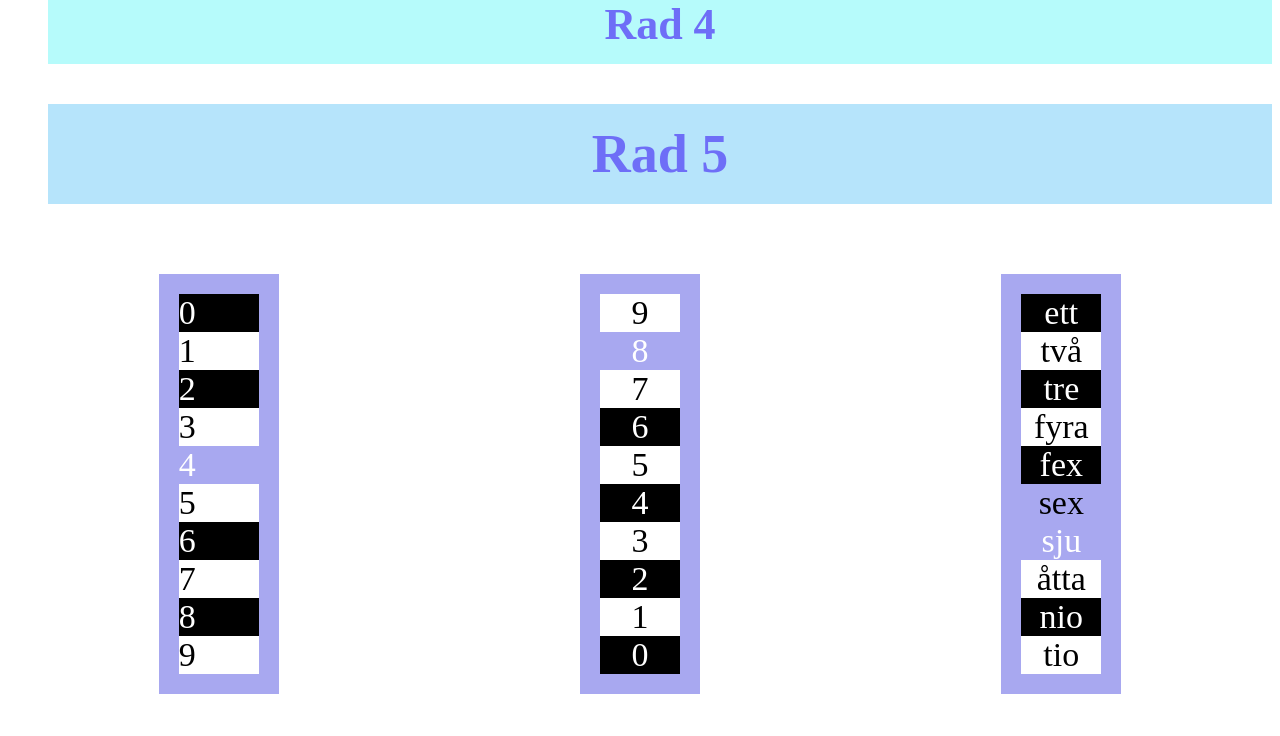
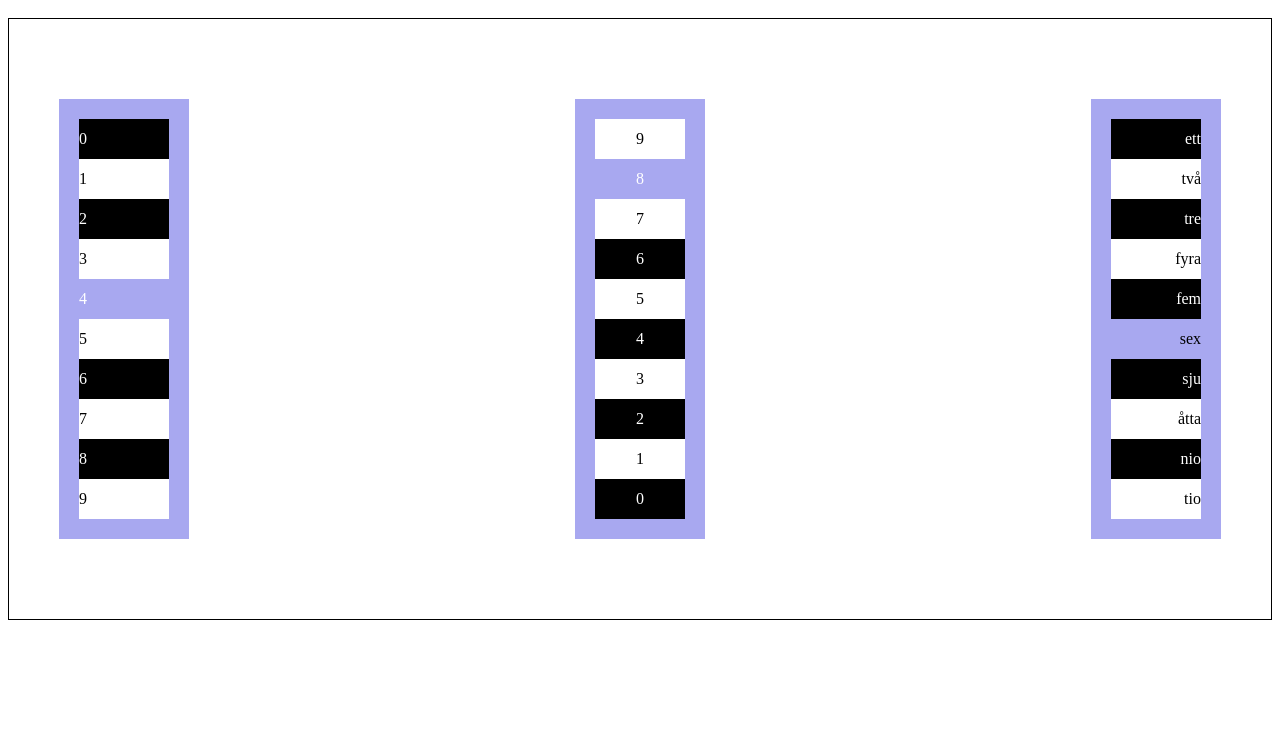
Before and after one commit to Hammadi15/fe25-js1-mp1-Ali-Hammadi, a plain HTML site: page index.html in a window 1280 px wide. Shown: the part 290-1026 px from the top of the page. After the commit the page ends 918 px from the top, so only its background shows below. Drawn offline with Linux system fonts and the light colour scheme.

Commit message:
just cleaned some unused code

```diff
--- a/script.js
+++ b/script.js
@@ -1,310 +1,168 @@
-const rowList = ["Rad 1", "Rad 2", "Rad 3", "Rad 4", "Rad 5"];
-const oL = document.createElement("ol");
-document.body.appendChild(oL);
+console.log("Hello, world!");
 
-document.body.appendChild(oL);
-// const listItem = document.createElement("li");
-// oL.appendChild(listItem);
-// listItem.innerText= rowList;
-rowList.forEach(function (item) {
-  const listItem = document.createElement("li");
-  listItem.innerText = item;
-  oL.appendChild(listItem);
-});
+const Lists = ["row1", "row2", "row3", "row4", "row5"];
 
-const lowNumLists = [0, 1, 2, 3, 4, 5, 6, 7, 8, 9]; //numb list
-const lowNumOl = document.createElement("ol");
-document.body.appendChild(lowNumOl);
+for (let i = 0; i < Lists.length; i++) {
+  const h1El = document.createElement("h1");
+  document.body.appendChild(h1El);
+  h1El.innerText = Lists[i];
+  h1El.style.fontSize = `${10 * (i + 1)}px`;
+  // interpolate hue between 120 (green) and 200 (blue)
+  const hueStart = 120;
+  const hueEnd = 200;
+  const hue = hueStart + ((hueEnd - hueStart) * i) / (Lists.length - 1);
+  h1El.style.backgroundColor = `hsl(${hue}, 90%, 85%)`;
+}
 
-const HighumLists = [9, 8, 7, 6, 5, 4, 3, 2, 1, 0]; //numb list
-const HighNumOl = document.createElement("ol");
-document.body.appendChild(HighNumOl);
-
-const alpahabateLists = [
+const NumList = [0, 1, 2, 3, 4, 5, 6, 7, 8, 9];
+const textList = [
   "ett",
   "två",
   "tre",
   "fyra",
-  "fex",
+  "fem",
   "sex",
   "sju",
   "åtta",
   "nio",
   "tio",
-]; //numb list
-const alpahabateOl = document.createElement("ol");
-document.body.appendChild(alpahabateOl);
+];
+const divBarBody = document.createElement("div");
+const divBarChild = document.createElement("div");
 
-const lowlistItems = [];
-const highlistItems = [];
-const alpahabatelistItems = [];
+const divBarLowNum = document.createElement("div");
+const divBarHighNum = document.createElement("div");
+const divBarText = document.createElement("div");
 
+document.body.appendChild(divBarBody);
+divBarBody.appendChild(divBarLowNum);
 
+divBarBody.appendChild(divBarHighNum);
 
-// Create a flex container
-const container = document.createElement("div");
-container.style.display = "flex";
-container.style.justifyContent = "space-around"; // or "space-between"
-container.style.width = "100%";
-document.body.appendChild(container);
+divBarBody.appendChild(divBarText);
+divBarBody.style.display = "flex";
+divBarBody.style.justifyContent = "space-between";
 
-// Append lists into container (not directly to body)
-container.appendChild(lowNumOl);
-container.appendChild(HighNumOl);
-container.appendChild(alpahabateOl);
+divBarBody.style.paddingTop = "80px";
+divBarBody.style.paddingBottom = "80px";
 
-lowNumOl.style.textAlign = "left";
-lowNumOl.style.backgroundColor = "#a8a8f0";
-lowNumOl.style.width = "80px";
+divBarText.style.marginRight = "50px";
+divBarLowNum.style.marginLeft = "50px";
 
-lowNumOl.style.alignItems = "center";
-lowNumOl.style.fontSize = "34px";
-(lowNumOl.style.padding = "20px"), "5px", "20px", "5px";
+divBarBody.style.border = "solid black 1px";
 
-HighNumOl.style.textAlign = "center";
-HighNumOl.style.backgroundColor = "#a8a8f0";
-HighNumOl.style.width = "80px";
+for (let i = 0; i < NumList.length; i++) {
+  console.log(NumList[i]);
+  const pTag = document.createElement("p");
+  pTag.innerText = NumList[i];
 
-HighNumOl.style.alignItems = "center";
-HighNumOl.style.fontSize = "34px";
-(HighNumOl.style.padding = "20px"), "5px", "20px", "5px";
+  divBarLowNum.appendChild(pTag);
+  divBarLowNum.style.backgroundColor = "#a8a8f0";
+  divBarLowNum.style.width = "90px";
+  divBarLowNum.style.paddingLeft = "20px";
+  divBarLowNum.style.paddingRight = "20px";
+  divBarLowNum.style.paddingTop = "20px";
+  divBarLowNum.style.paddingBottom = "20px";
 
-//
+  pTag.style.height = "40px";
+  pTag.style.margin = "0px";
+  pTag.style.alignContent = "center";
+  pTag.style.alignItems = "center";
 
-alpahabateOl.style.textAlign = "center";
-alpahabateOl.style.backgroundColor = "#a8a8f0";
-alpahabateOl.style.width = "80px";
+  //   divBarChild.style.border = "10px solid #a8a8f0";
+  //     divBarChild.style.width = "70px";
+  //  pTag.style.margin = "0px"
+  //  pTag.style.height = "40px"
 
-alpahabateOl.style.alignItems = "center";
-alpahabateOl.style.fontSize = "34px";
-(alpahabateOl.style.padding = "20px"), "5px", "200px", "5px";
-
-const FirstItmes = oL.children[0];
-oL.style.display = "flex";
-oL.style.flexDirection = "column";
-oL.style.alignItems = "center";
-oL.style.color = "#6e6ef7";
-oL.style.fontWeight = "bold ";
-
-const firstItem = oL.children[0];
-firstItem.style.display = "flex";
-firstItem.style.justifyContent = "center";
-firstItem.style.alignItems = "center";
-
-firstItem.style.margin = "20px";
-firstItem.style.width = "100%"; // makes it taller
-
-firstItem.style.textAlign = "center";
-firstItem.style.backgroundColor = "#b6fbb6";
-
-const SecondItme = oL.children[1];
-SecondItme.style.display = "flex";
-SecondItme.style.justifyContent = "center";
-SecondItme.style.alignItems = "center";
-
-SecondItme.style.margin = "20px";
-SecondItme.style.width = "100%";
-SecondItme.style.height = "40px"; // makes it taller
-SecondItme.style.fontSize = "24px";
-
-SecondItme.style.textAlign = "center";
-SecondItme.style.backgroundColor = "#b6fbcd";
-
-// ------------Third Item---------------
-
-const thirdItme = oL.children[2];
-thirdItme.style.display = "flex";
-thirdItme.style.justifyContent = "center";
-thirdItme.style.alignItems = "center";
-
-thirdItme.style.margin = "20px";
-thirdItme.style.width = "100%";
-thirdItme.style.height = "60px"; // makes it taller
-thirdItme.style.fontSize = "34px";
-
-thirdItme.style.textAlign = "center";
-thirdItme.style.backgroundColor = "#b6fbe4";
-
-// foru
-
-const fourdItme = oL.children[3];
-fourdItme.style.display = "flex";
-fourdItme.style.justifyContent = "center";
-fourdItme.style.alignItems = "center";
-
-fourdItme.style.margin = "20px";
-fourdItme.style.width = "100%";
-fourdItme.style.height = "80px"; // makes it taller
-fourdItme.style.fontSize = "44px";
-
-fourdItme.style.textAlign = "center";
-fourdItme.style.backgroundColor = "#b6fbfb";
-
-// five
-
-const fiveItme = oL.children[4];
-fiveItme.style.display = "flex";
-fiveItme.style.justifyContent = "center";
-fiveItme.style.alignItems = "center";
-
-fiveItme.style.margin = "20px";
-fiveItme.style.width = "100%";
-fiveItme.style.height = "100px"; // makes it taller
-fiveItme.style.fontSize = "54px";
-
-fiveItme.style.textAlign = "center";
-fiveItme.style.backgroundColor = "#b6e4fb";
-
-// for (let i=0; i<lownumList.length; i++){
-// console.log(lownumList)
-// }
-
-// lownumoLs
-// lownumLists
-
-for (const lownumList of lowNumLists) {
-  const lowNumbLi = document.createElement("li");
-
-  console.log(lownumList);
-  lowNumbLi.innerText = lownumList;
-  lowNumOl.appendChild(lowNumbLi);
-  lowNumOl.style.listStyleType = "none";
-  lowNumOl.appendChild(lowNumbLi);
-  lowlistItems.push(lowNumbLi);
+  if (i === 0 || i === 2 || i === 6 || i === 8) {
+    pTag.style.backgroundColor = "black";
+    pTag.style.color = "white";
+  } else if (i === 1 || i === 3 || i === 5 || i === 7 || i === 9) {
+    pTag.style.backgroundColor = "white";
+  } else if (i === 4) {
+    pTag.style.color = "white";
+  } else {
+    pTag.style.color = "white";
+  }
 }
 
-for (const HighnumList of HighumLists) {
-  const HighNumbLi = document.createElement("li");
+//////////
 
-  console.log(HighnumList);
-  HighNumbLi.innerText = HighnumList;
-  HighNumOl.appendChild(HighNumbLi);
-  HighNumOl.style.listStyleType = "none";
-  HighNumOl.appendChild(HighNumbLi);
-  highlistItems.push(HighNumbLi);
+NumList.reverse();
+
+for (let i = 0; i < NumList.length; i++) {
+  console.log(NumList[i]);
+  const pTag = document.createElement("p");
+  pTag.innerText = NumList[i];
+  pTag.style.textAlign = "center"
+
+  divBarHighNum.appendChild(pTag);
+  divBarHighNum.style.backgroundColor = "#a8a8f0";
+  divBarHighNum.style.width = "90px";
+  divBarHighNum.style.paddingLeft = "20px";
+  divBarHighNum.style.paddingRight = "20px";
+  divBarHighNum.style.paddingTop = "20px";
+  divBarHighNum.style.paddingBottom = "20px";
+
+  pTag.style.height = "40px";
+  pTag.style.margin = "0px";
+  pTag.style.alignContent = "center";
+  pTag.style.alignItems = "center";
+
+  //   divBarChild.style.border = "10px solid #a8a8f0";
+  //     divBarChild.style.width = "70px";
+  //  pTag.style.margin = "0px"
+  //  pTag.style.height = "40px"
+
+  if (i === 3 || i === 5 || i === 7 || i === 9) {
+    pTag.style.backgroundColor = "black";
+    pTag.style.color = "white";
+  } else if (i === 0 || i === 2 || i === 4 || i === 6 || i === 8) {
+    pTag.style.backgroundColor = "white";
+  } else if (i === 1) {
+    pTag.style.color = "white";
+  } else {
+    pTag.style.color = "white";
+  }
 }
 
-for (const alpahabateList of alpahabateLists) {
-  const alpahabatbLi = document.createElement("li");
-  alpahabatbLi.innerText = alpahabateList;
-  alpahabateOl.appendChild(alpahabatbLi);
-  alpahabateOl.style.listStyleType = "none";
-  alpahabateOl.appendChild(alpahabatbLi);
-  alpahabatelistItems.push(alpahabatbLi);
+///////
+
+for (let i = 0; i < textList.length; i++) {
+  console.log(textList[i]);
+  const pTag = document.createElement("p");
+  pTag.innerText = textList[i];
+  pTag.style.textAlign = "right"
+
+  divBarText.appendChild(pTag);
+  divBarText.style.backgroundColor = "#a8a8f0";
+  divBarText.style.width = "90px";
+  divBarText.style.paddingLeft = "20px";
+  divBarText.style.paddingRight = "20px";
+  divBarText.style.paddingTop = "20px";
+  divBarText.style.paddingBottom = "20px";
+
+  pTag.style.height = "40px";
+  pTag.style.margin = "0px";
+  pTag.style.alignContent = "center";
+  pTag.style.alignItems = "center";
+
+  //   divBarChild.style.border = "10px solid #a8a8f0";
+  //     divBarChild.style.width = "70px";
+  //  pTag.style.margin = "0px"
+  //  pTag.style.height = "40px"
+
+  if (i === 0 || i === 2 || i === 4 || i === 6 || i === 8) {
+    pTag.style.backgroundColor = "black";
+    pTag.style.color = "white";
+  } else if (i === 1 || i === 3 || i === 7 || i === 7 || i === 9) {
+    pTag.style.backgroundColor = "white";
+  } else if (i === 5) {
+    pTag.style.color = "black";
+  } else {
+    pTag.style.color = "white";
+  }
 }
-
-const lowNumlist1 = lowlistItems[0];
-const lowNumlist2 = lowlistItems[1];
-const lowNumlist3 = lowlistItems[2];
-const lowNumlist4 = lowlistItems[3];
-const lowNumlist5 = lowlistItems[4];
-const lowNumlist6 = lowlistItems[5];
-const lowNumlist7 = lowlistItems[6];
-const lowNumlist8 = lowlistItems[7];
-const lowNumlist9 = lowlistItems[8];
-const lowNumlist10 = lowlistItems[9];
-
-lowNumlist1.style.backgroundColor = "black";
-lowNumlist1.style.color = "white";
-
-lowNumlist2.style.backgroundColor = "white";
-
-lowNumlist3.style.backgroundColor = "black";
-lowNumlist3.style.color = "white";
-
-lowNumlist4.style.backgroundColor = "white";
-
-lowNumlist5.style.color = "white";
-
-lowNumlist6.style.backgroundColor = "white";
-
-lowNumlist7.style.backgroundColor = "black";
-lowNumlist7.style.color = "white";
-
-lowNumlist8.style.backgroundColor = "white";
-
-lowNumlist9.style.backgroundColor = "black";
-lowNumlist9.style.color = "white";
-
-lowNumlist10.style.backgroundColor = "white";
-
-
-const HighNumlist1 = highlistItems[0];
-const HighNumlist2 = highlistItems[1];
-const HighNumlist3 = highlistItems[2];
-const HighNumlist4 = highlistItems[3];
-const HighNumlist5 = highlistItems[4];
-const HighNumlist6 = highlistItems[5];
-const HighNumlist7 = highlistItems[6];
-const HighNumlist8 = highlistItems[7];
-const HighNumlist9 = highlistItems[8];
-const HighNumlist10 = highlistItems[9];
-
-
-HighNumlist1.style.backgroundColor = "white";
-
-HighNumlist2.style.color = "white";
-
-HighNumlist3.style.backgroundColor = "white";
-
-HighNumlist4.style.backgroundColor = "black";
-HighNumlist4.style.color = "white";
-
-HighNumlist5.style.backgroundColor = "white";
-
-HighNumlist6.style.backgroundColor = "black";
-HighNumlist6.style.color = "white";
-
-HighNumlist7.style.backgroundColor = "white";
-
-HighNumlist8.style.backgroundColor = "black";
-HighNumlist8.style.color = "white";
-
-HighNumlist9.style.backgroundColor = "white";
-
-HighNumlist10.style.backgroundColor = "black";
-HighNumlist10.style.color = "white";
-
-//
-
-
-const alpahabatelist1 = alpahabatelistItems[0];
-const alpahabatelist2 = alpahabatelistItems[1];
-const alpahabatelist3 = alpahabatelistItems[2];
-const alpahabatelist4 = alpahabatelistItems[3];
-const alpahabatelist5 = alpahabatelistItems[4];
-const alpahabatelist6 = alpahabatelistItems[5];
-const alpahabatelist7 = alpahabatelistItems[6];
-const alpahabatelist8 = alpahabatelistItems[7];
-const alpahabatelist9 = alpahabatelistItems[8];
-const alpahabatelist10 = alpahabatelistItems[9];
-
-
-
-alpahabatelist1.style.backgroundColor = "black";
-alpahabatelist1.style.color = "white";
-
-
-alpahabatelist2.style.backgroundColor = "white";
-
-alpahabatelist3.style.backgroundColor = "black";
-alpahabatelist3.style.color = "white";
-
-
-alpahabatelist4.style.backgroundColor = "white";
-
-alpahabatelist5.style.backgroundColor = "black"
-alpahabatelist5.style.color = "white";
-
-alpahabatelist7.style.backgroundColorgit = "black";
-alpahabatelist7.style.color = "white";
-
-alpahabatelist8.style.backgroundColor = "white";
-
-alpahabatelist9.style.backgroundColor = "black";
-alpahabatelist9.style.color = "white";
-
-
-
-
-alpahabatelist10.style.backgroundColor = "white";
+// for (const List of Lists){
+//     L
+// }
--- /dev/null
+++ b/style.css
@@ -0,0 +1,5 @@
+h1{
+    display: flex;
+    justify-content: center;
+    color: #6e6ef7;
+}
```
Also changed, not shown: index.html (+3 -1 lines).
